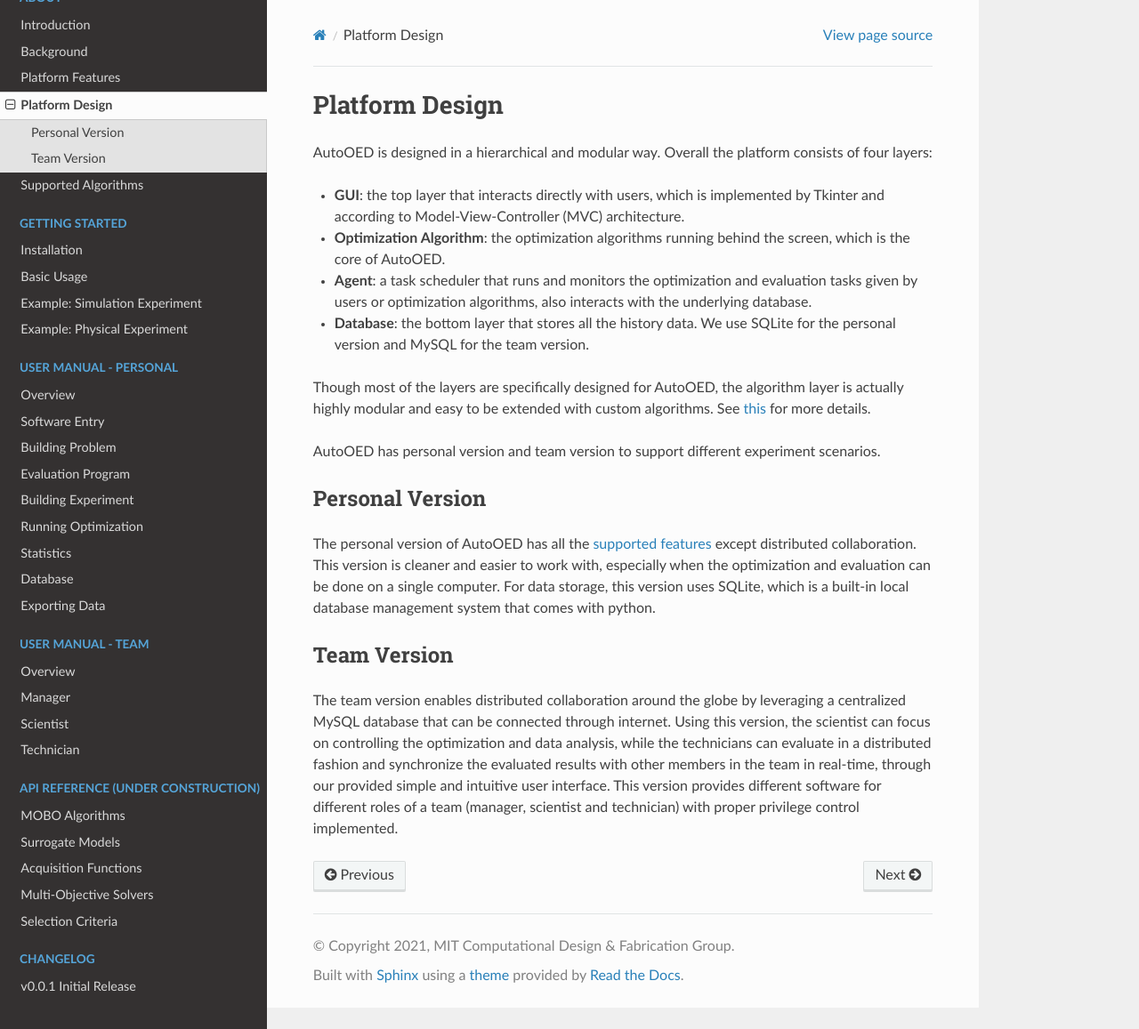
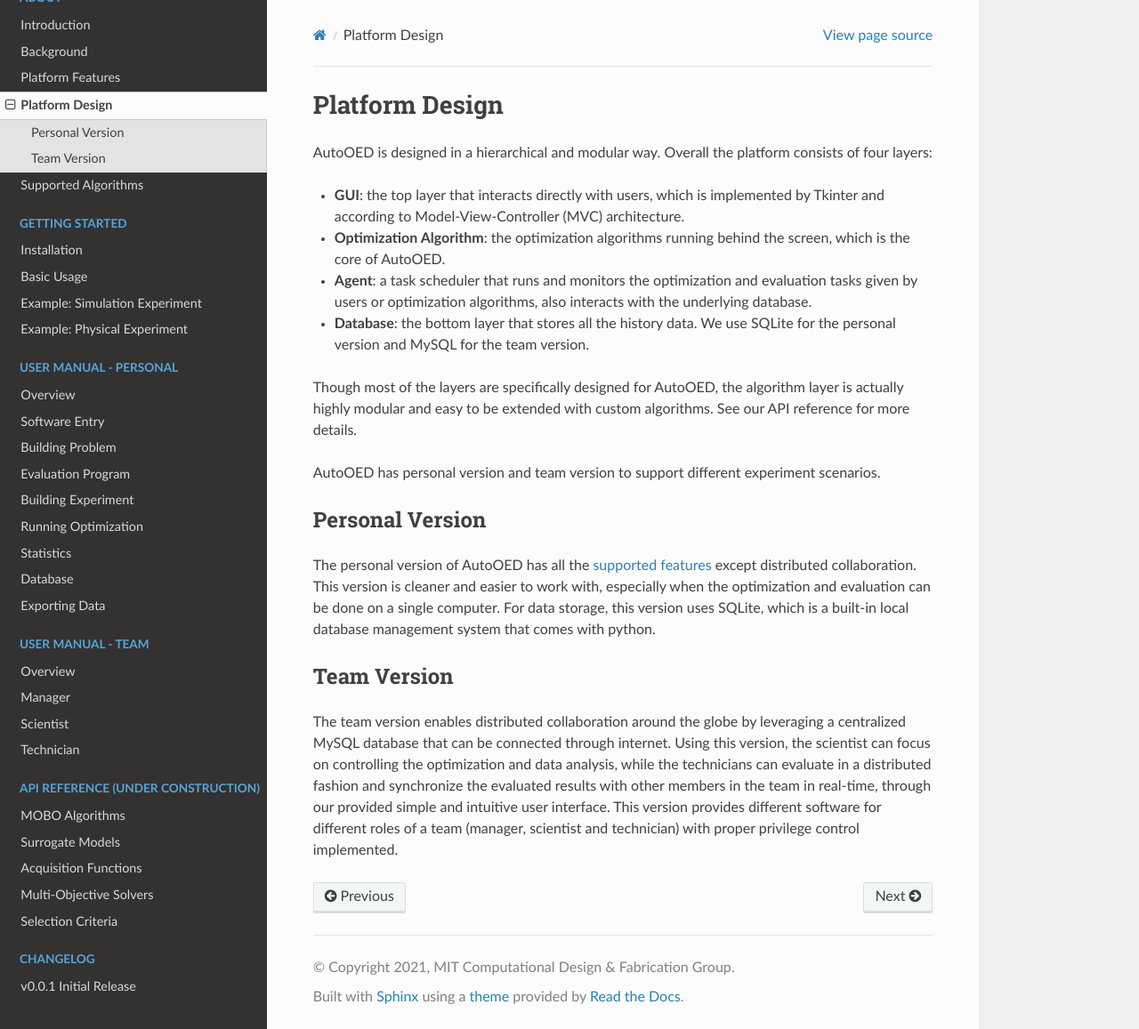
Before and after one commit to yunshengtian/AutoOED, a Sphinx documentation site: the page built from docs/source/content/about/platform-design.rst, in a window 1280 px wide and 1157 px high. Shown: the whole window at 89% size. Built offline with Sphinx 7.4.7 and the Read the Docs theme 2.0.0, drawn with Linux system fonts in a browser that asks for light colours.

Commit message:
update docs: fix links

```diff
--- a/docs/source/content/about/platform-design.rst
+++ b/docs/source/content/about/platform-design.rst
@@ -9,7 +9,7 @@
 * **Agent**: a task scheduler that runs and monitors the optimization and evaluation tasks given by users or optimization algorithms, also interacts with the underlying database.
 * **Database**: the bottom layer that stores all the history data. We use SQLite for the personal version and MySQL for the team version.
 
-Though most of the layers are specifically designed for AutoOED, the algorithm layer is actually highly modular and easy to be extended with custom algorithms. See `this <../algorithms/mobo.html>`_ for more details.
+Though most of the layers are specifically designed for AutoOED, the algorithm layer is actually highly modular and easy to be extended with custom algorithms. See our API reference for more details.
 
 AutoOED has personal version and team version to support different experiment scenarios.
 
--- a/docs/source/content/about/platform-features.rst
+++ b/docs/source/content/about/platform-features.rst
@@ -30,7 +30,7 @@
 -------------------------------
 
 The platform is designed to enable straightforward integration into an automatic experiment design optimization pipeline.
-The pipeline may include both physical experiments (see `this example <../getting-started/example-fabricated.html>`_)
+The pipeline may include both physical experiments (see `this example <../getting-started/example-physical.html>`_)
 and an expensive simulation setup (see `this example <../getting-started/example-simulation.html>`_). The user can provide an evaluation program (written in Python/C/C++/MATLAB)
 and link it to our platform. The evaluation program needs to either collect the values from physical experiments or perform
 the simulation and retrieve the performance. Our platform will automatically call the evaluation program during the optimization workflow.
```
